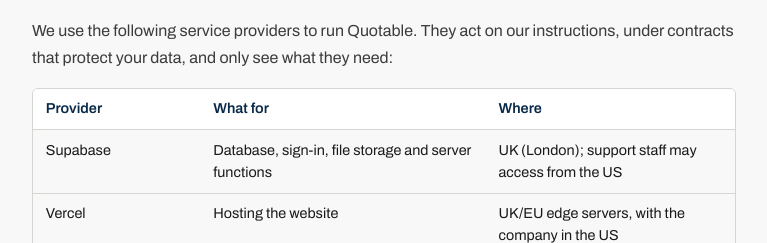
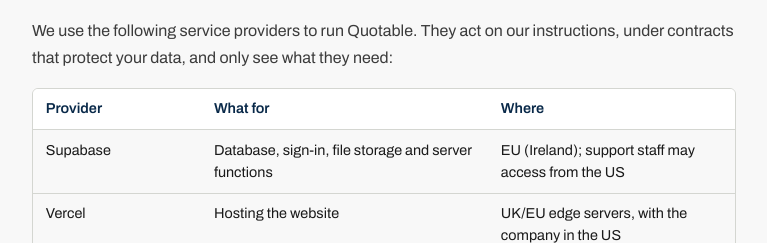
Before and after one commit to HarrisonGreener/quotable, a React (Vite) app: page /privacy in a window 1280 px wide. Shown: the part 2660-2903 px from the top of the page, without its empty margins (256-1023 px from the left). Built offline with nearby package versions, Linux system fonts and the light colour scheme; no server answers.

Commit message:
Privacy policy: database is hosted in Ireland

```diff
--- a/src/pages/Privacy.tsx
+++ b/src/pages/Privacy.tsx
@@ -10,7 +10,7 @@ import { usePageMeta, type PageMeta } from "@/seo/meta";
 // it with", bump PRIVACY_VERSION and update LEGAL_UPDATED.
 
 const PROCESSORS: [string, string, string][] = [
-  ["Supabase", "Database, sign-in, file storage and server functions", "UK (London); support staff may access from the US"],
+  ["Supabase", "Database, sign-in, file storage and server functions", "EU (Ireland); support staff may access from the US"],
   ["Vercel", "Hosting the website", "UK/EU edge servers, with the company in the US"],
   ["Stripe", "Subscription payments and invoices for your Quotable plan", "UK/EU and US"],
   ["Resend", "Sending account emails (sign-up, password reset)", "US"],
```
